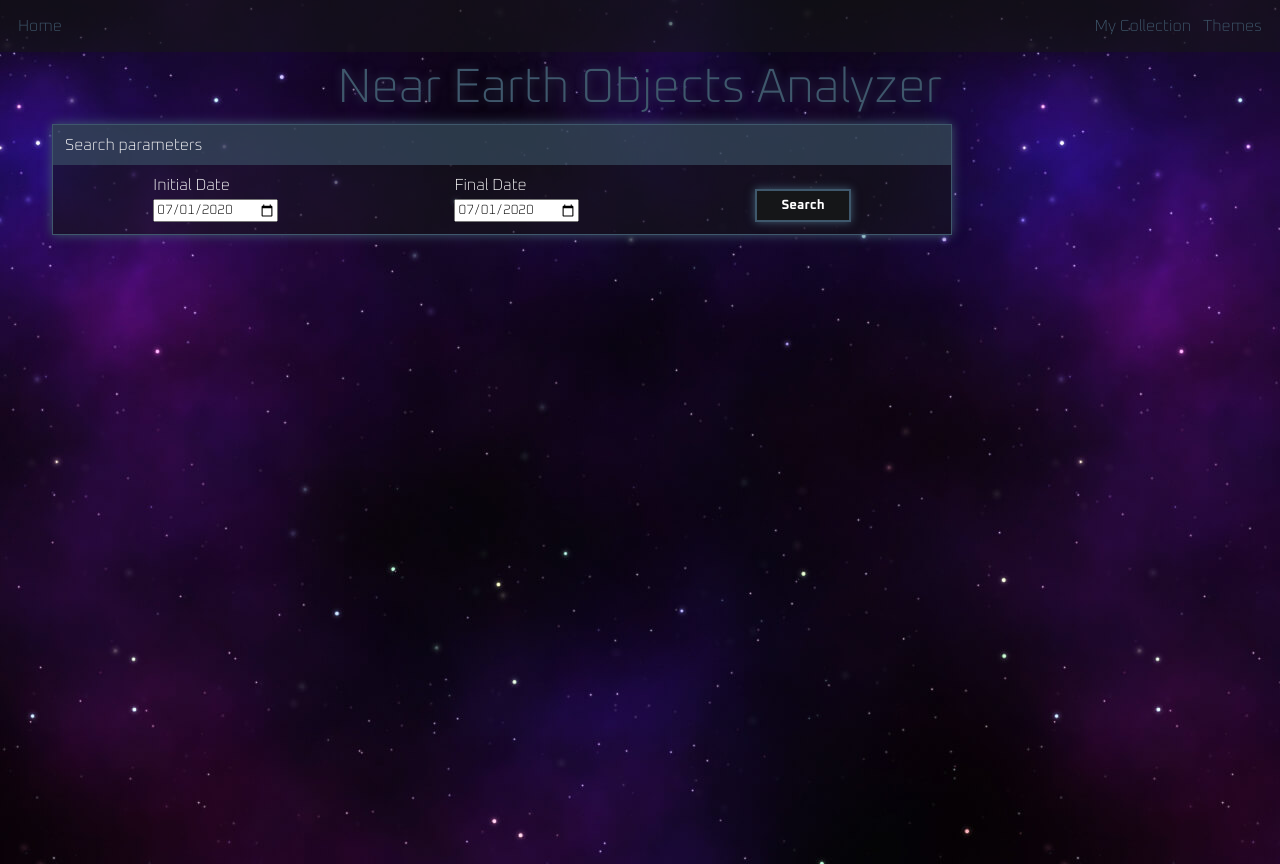
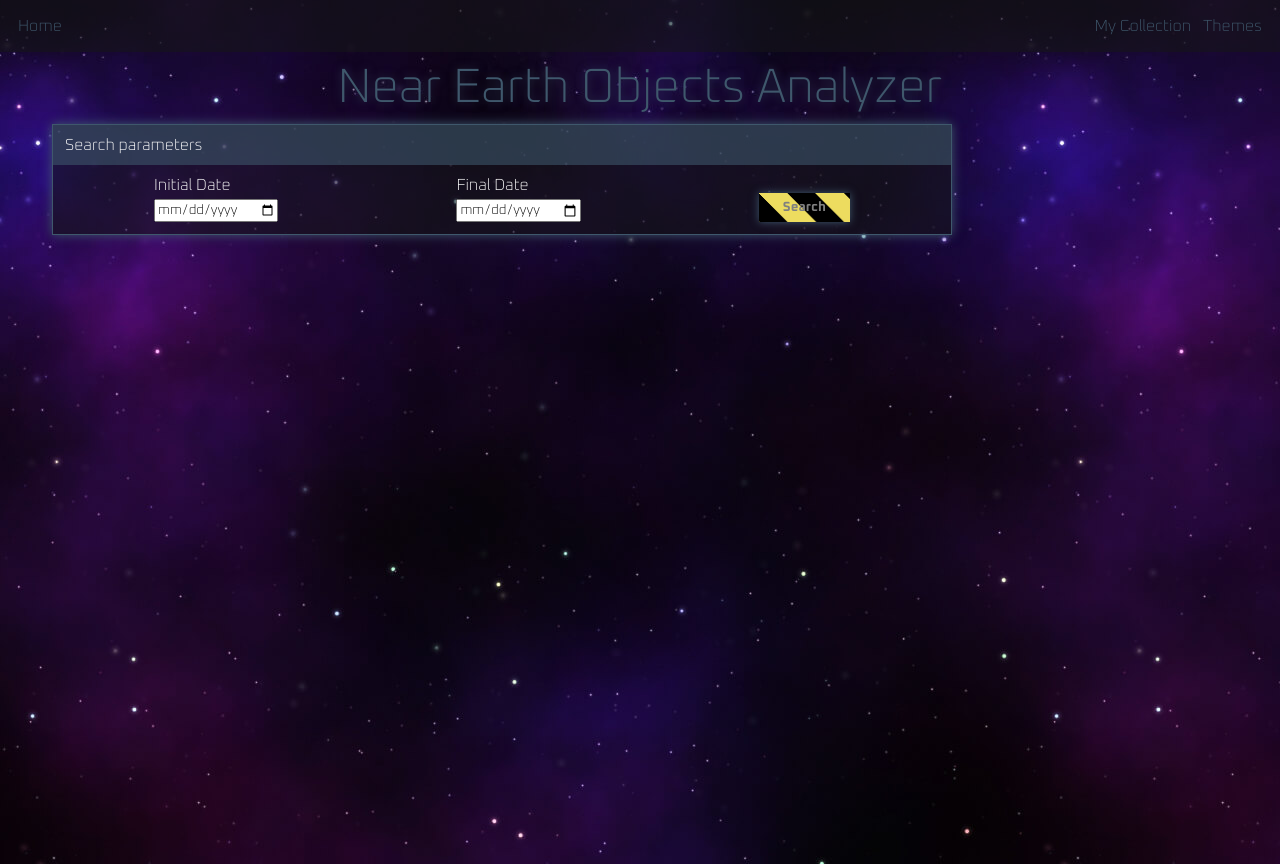
Before and after one commit to nickojs/near-earth-objects, a React (Create React App) app: page / in a window 1280 px wide. Built offline with nearby package versions, Linux system fonts and the light colour scheme.

Commit message:
Restored search's initial parameters

```diff
--- a/src/components/search/search.js
+++ b/src/components/search/search.js
@@ -20,7 +20,6 @@ const Search = ({ setQuery }) => {
           <input
             type="date"
             name="initialDate"
-            defaultValue="2020-07-01"
             onChange={(event) => setInitialDate(event.target.value)}
           />
         </S.InputWrapper>
@@ -30,14 +29,13 @@ const Search = ({ setQuery }) => {
             type="date"
             name="finalDate"
             min={initialDate}
-            defaultValue="2020-07-01"
             onChange={(event) => setFinalDate(event.target.value)}
           />
         </S.InputWrapper>
         <Button
           type="button"
           onClick={queryHandler}
-          // disabled={initialDate.length <= 0 || finalDate.length <= 0}
+          disabled={initialDate.length <= 0 || finalDate.length <= 0}
         >Search
         </Button>
 
```
